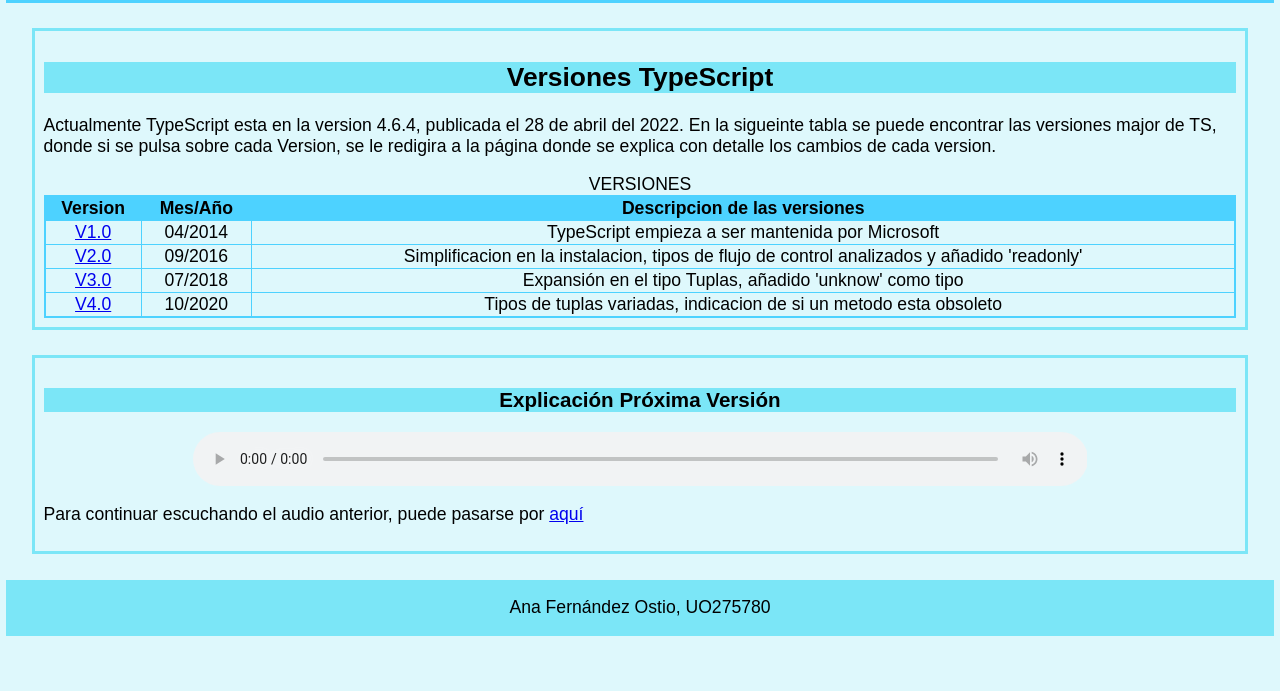
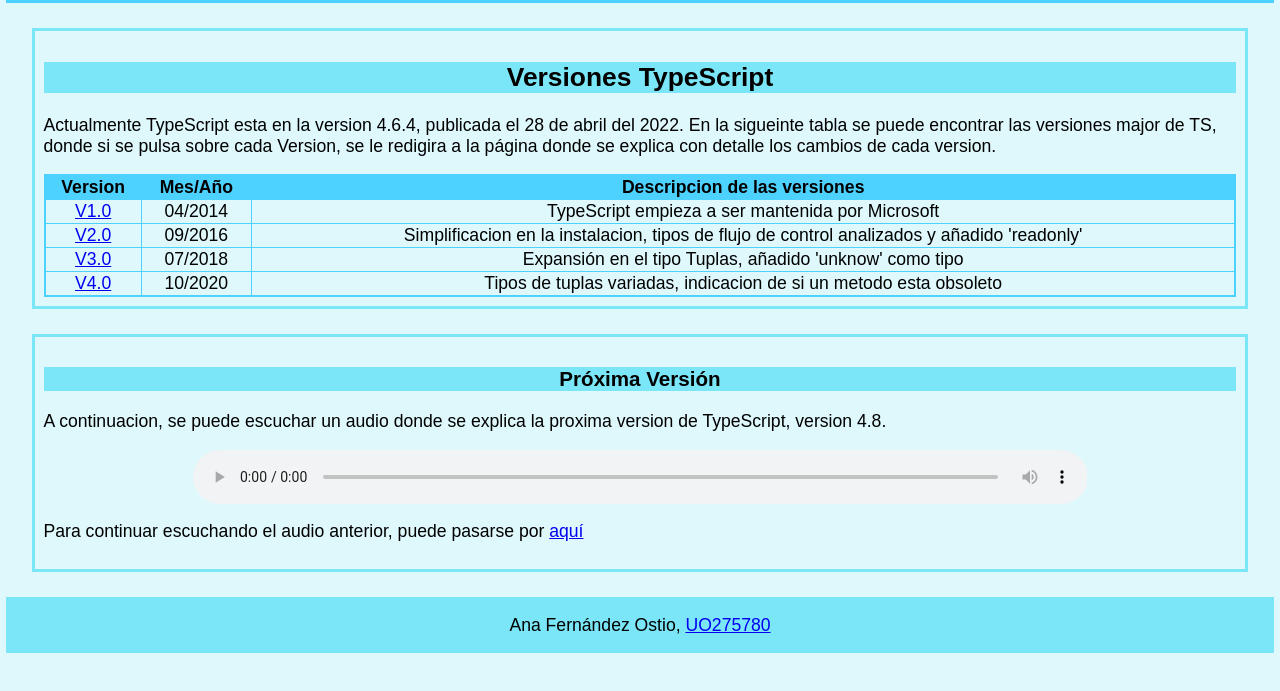
Before and after one commit to AnaOstio/SEW, a plain HTML site: page versiones.html in a window 1280 px wide. Shown: the part 91-782 px from the top of the page. Drawn offline with Linux system fonts and the light colour scheme.

Commit message:
Add files via upload

```diff
--- a/estilo/estilo.css
+++ b/estilo/estilo.css
@@ -92,7 +92,6 @@ table{
     border: 0.15em solid #4DD2FF;
     text-align: center;
     border-collapse: collapse;
-    color: black;
 }
 
 /*(0,0,1)*/
--- a/estilo/layout.css
+++ b/estilo/layout.css
@@ -1,8 +1,7 @@
 /*
     Ana Fernandez Ostio, UO275780
-    En este archivo va todo lo relacionado con el estilo de la página
+    En este archivo va todo lo relacionado con la forma que adopta la web
 */
-
 /*(0,0,1)*/
 header{
     display: flex;
@@ -30,5 +29,5 @@ form fieldset{
 /*(0,0,1)*/
 body{
     display: flex;
-    flex-direction: column  ;
+    flex-direction: column;
 }
--- a/versiones.html
+++ b/versiones.html
@@ -28,10 +28,10 @@
 
             <!--barra de navegacion-->
             <nav>
-                <a title="TypeScript" accesskey="T" tabindex="1" href="index.html">Inicio</a>
+                <a title="Inicio" accesskey="T" tabindex="1" href="index.html">Inicio</a>
                 <a title="Comparaciones" accesskey="C" tabindex="2" href="comparacion.html">Comparaciones</a>
                 <a title="Versiones" accesskey="V" tabindex="3" href="versiones.html">Versiones</a>
-                <a title="Encuesata" accesskey="N" tabindex="4" href="opinion.html">Encuesta</a>
+                <a title="Encuesta" accesskey="N" tabindex="4" href="opinion.html">Encuesta</a>
             </nav>
         </header>
         <main>
@@ -40,7 +40,6 @@
                 <!--TEXTO-->
                 <p>Actualmente TypeScript esta en la version 4.6.4, publicada el 28 de abril del 2022. En la sigueinte tabla se puede encontrar las versiones major de TS, donde si se pulsa sobre cada Version, se le redigira a la página donde se explica con detalle los cambios de cada version.</p>
                 <table>
-                    <caption>VERSIONES</caption>
                     <tr>
                         <th>Version</th>
                         <th>Mes/Año</th>
@@ -69,14 +68,15 @@
                 </table>
             </section>
             <section>
-                <h3>Explicación Próxima Versión</h3>
+                <h3>Próxima Versión</h3>
+                <p>A continuacion, se puede escuchar un audio donde se explica la proxima version de TypeScript, version 4.8.</p>
                 <audio src="multimedia/audio.mp3" controls lang="en"></audio>
                 <p>Para continuar escuchando el audio anterior, puede pasarse por <a href="https://www.youtube.com/watch?v=4eszSJK2LxA">aquí</a></p>
             </section>
         </main>
         <!--FOOTER-->
         <footer>
-            <p>Ana Fernández Ostio, UO275780</p>
+            <p>Ana Fernández Ostio, <a href="mailto:uo275780@uniovi.es">UO275780</a></p>
         </footer>
     </body>
 </html>
```
Also changed, not shown: comparacion.html (+3 -3 lines), index.html (+3 -3 lines), opinion.html (+3 -3 lines).
